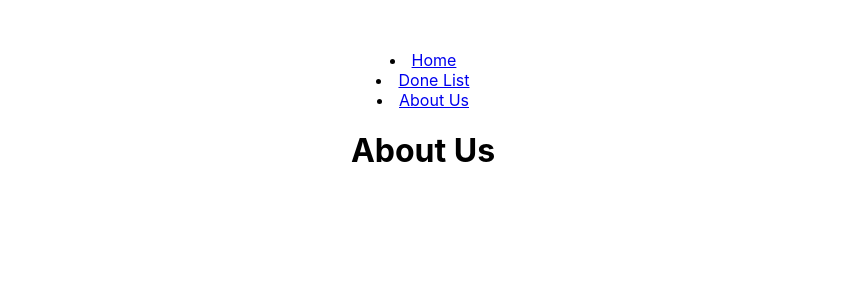
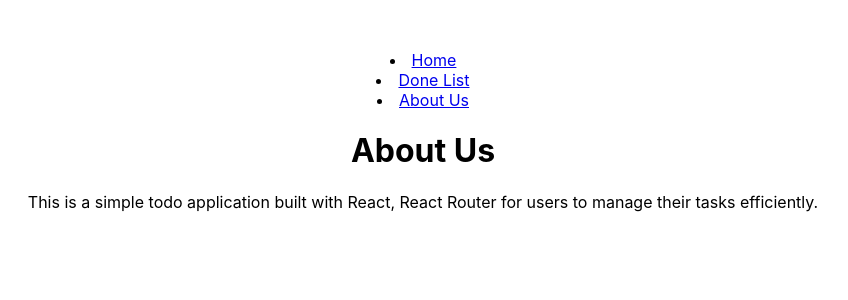
Before and after one commit to nghe4/day10-todo-frontend, a React (Create React App) app: page /about in a window 1280 px wide. Shown: the top 300 px of the page, without its empty margins (217-1065 px from the left). Built offline with nearby package versions, Linux system fonts and the light colour scheme; no server answers.

Commit message:
feat: add description in about us page

```diff
--- a/src/pages/AboutUsPage.js
+++ b/src/pages/AboutUsPage.js
@@ -1,3 +1,11 @@
 export const AboutUsPage = () => {
-  return <h1>About Us</h1>;
+  return (
+    <>
+      <h1>About Us</h1>
+      <p>
+        This is a simple todo application built with React, React Router for
+        users to manage their tasks efficiently.
+      </p>
+    </>
+  );
 };
```
